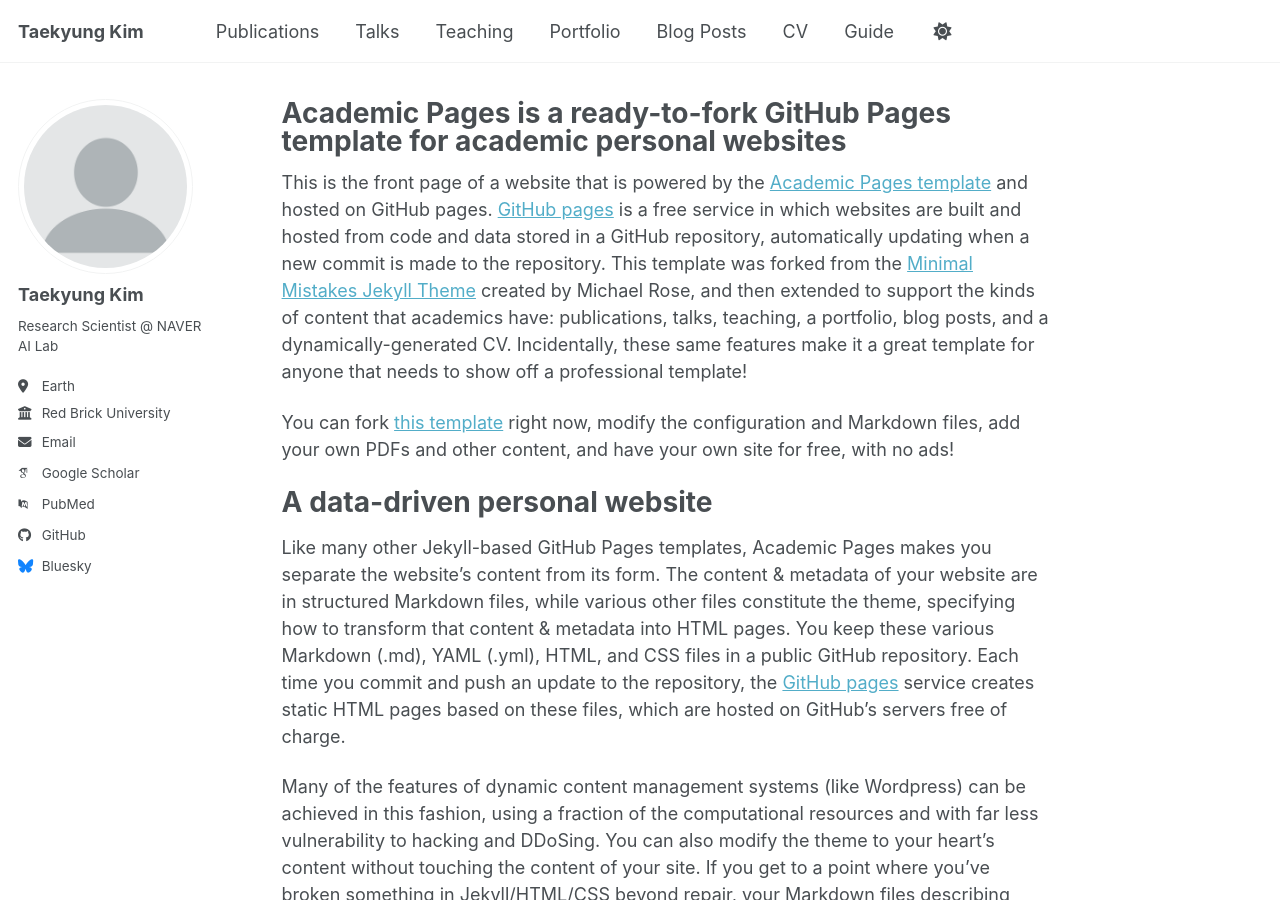
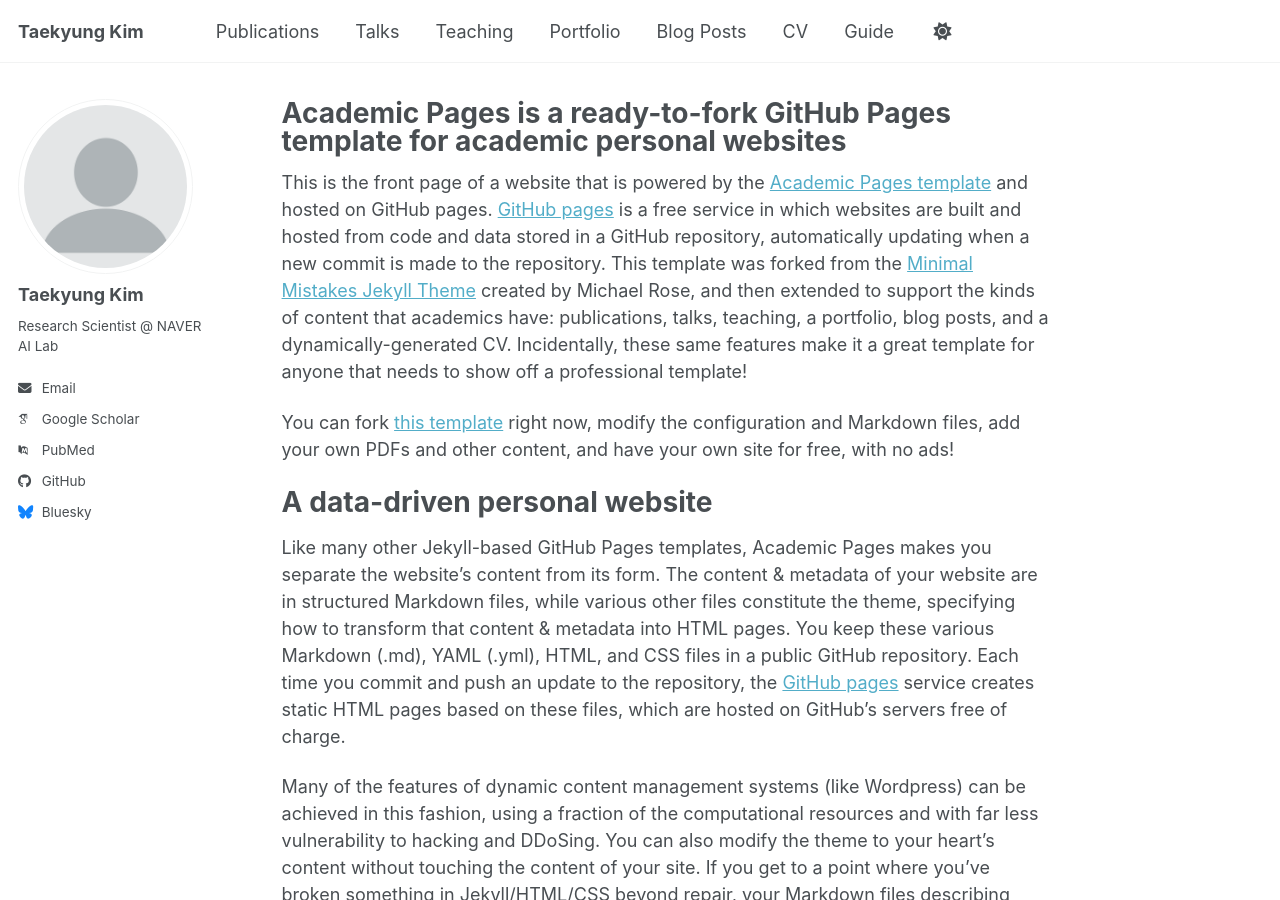
Before and after one commit to taekyungkim918/taekyungkim918.github.io, a Jekyll site: the page built from _pages/about.md, in a window 1280 px wide and 900 px high. Built offline with Jekyll 4.4.1, drawn with Linux system fonts in a browser that asks for light colours; some web fonts are replaced; a script bundle is joined from its source files by our own code; library files that are not in the unit come from our copies.

Commit message:
Modify personal details in _config.yml
Updated personal information in the config file.

```diff
--- a/_config.yml
+++ b/_config.yml
@@ -27,10 +27,10 @@
   name             : "Taekyung Kim"
   pronouns         : # example: "she/her"
   bio              : "Research Scientist @ NAVER AI Lab"
-  location         : "Earth"
-  employer         : "Red Brick University"
+  location         : # URL
+  employer         : # URL
   uri              : # URL
-  email            : "none@example.org"
+  email            : "taekyungkim918@gmail.com"
 
   # Academic websites
   academia         : # URL
```
